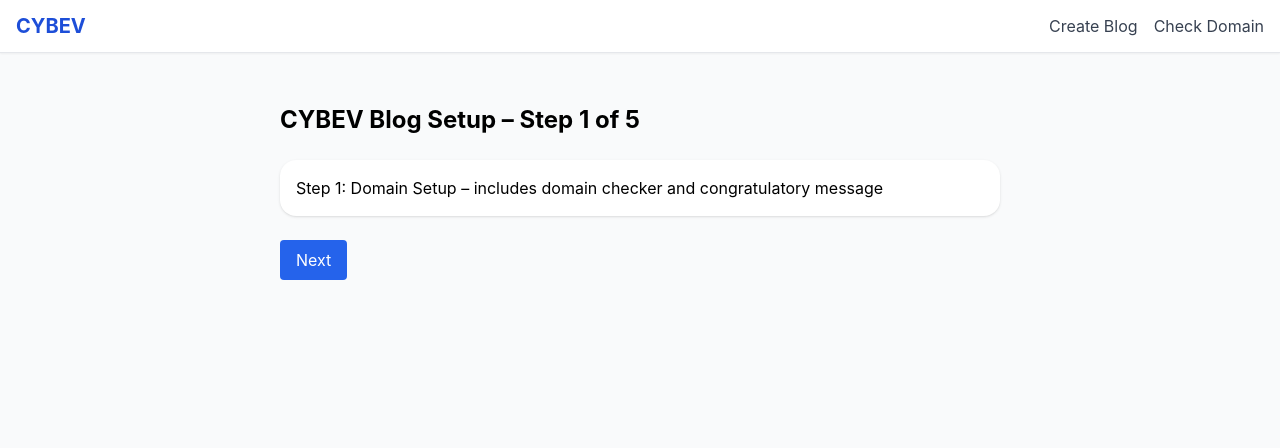
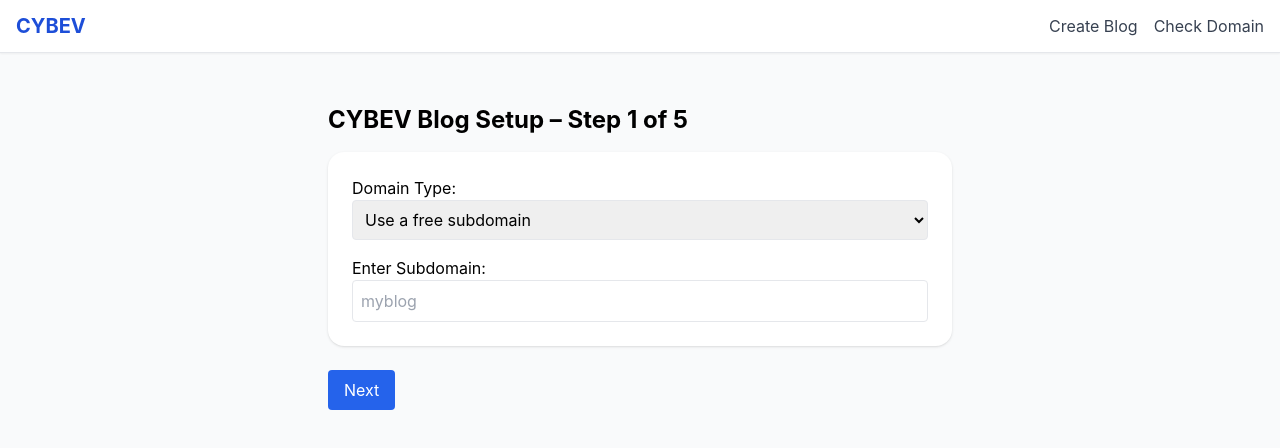
Before and after one commit to cybev1/cybev-frontend, a Next.js app: page /blog/setup in a window 1280 px wide. Shown: the top 448 px of the page. Built offline with nearby package versions, Linux system fonts and the light colour scheme.

Commit message:
Add files via upload

```diff
--- a/pages/blog/setup.jsx
+++ b/pages/blog/setup.jsx
@@ -9,37 +9,97 @@ export default function BlogSetup() {
     existingDomain: '',
     newDomain: '',
     domainAvailable: null,
-    title: '',
-    description: '',
-    category: '',
-    niche: '',
-    template: '',
-    logo: null,
-    monetize: false,
-    hostingPlan: null,
   });
+
   const [availabilityMsg, setAvailabilityMsg] = useState('');
   const [typingTimeout, setTypingTimeout] = useState(null);
 
   const goNext = () => setStep(prev => prev + 1);
   const goBack = () => setStep(prev => prev - 1);
+
   const handleChange = (e) => {
     const { name, value } = e.target;
     setForm({ ...form, [name]: value });
+
+    if (name === 'subdomain' || name === 'existingDomain' || name === 'newDomain') {
+      if (typingTimeout) clearTimeout(typingTimeout);
+      setTypingTimeout(setTimeout(() => {
+        setAvailabilityMsg("🎉 Domain is available");
+        setForm((prev) => ({ ...prev, domainAvailable: true }));
+      }, 1000));
+    }
   };
 
-  const steps = [
-    <div key="step1" className="p-4 rounded-2xl shadow bg-white">Step 1: Domain Setup – includes domain checker and congratulatory message</div>,
-    <div key="step2" className="p-4 rounded-2xl shadow bg-white">Step 2: Blog Identity – SEO AI button, category/niche dropdown</div>,
-    <div key="step3" className="p-4 rounded-2xl shadow bg-white">Step 3: Design & Branding – Template previews, logo upload, monetize checkbox</div>,
-    <div key="step4" className="p-4 rounded-2xl shadow bg-white">Step 4: Blog Preview – visual preview cards</div>,
-    <div key="step5" className="p-4 rounded-2xl shadow bg-white">Step 5: Hosting Plan Selection – 3 Web, 3 VPS, Free Hosting, payments</div>
-  ];
+  const renderDomainInput = () => {
+    if (form.domainType === 'subdomain') {
+      return (
+        <>
+          <label className="block mt-4">Enter Subdomain:</label>
+          <input
+            type="text"
+            name="subdomain"
+            placeholder="myblog"
+            value={form.subdomain}
+            onChange={handleChange}
+            className="w-full p-2 border rounded"
+          />
+          {form.domainAvailable && <p className="text-green-600 mt-2">{availabilityMsg}</p>}
+        </>
+      );
+    } else if (form.domainType === 'existing') {
+      return (
+        <>
+          <label className="block mt-4">Enter Your Existing Domain:</label>
+          <input
+            type="text"
+            name="existingDomain"
+            placeholder="example.com"
+            value={form.existingDomain}
+            onChange={handleChange}
+            className="w-full p-2 border rounded"
+          />
+          {form.domainAvailable && <p className="text-green-600 mt-2">{availabilityMsg}</p>}
+        </>
+      );
+    } else if (form.domainType === 'register') {
+      return (
+        <>
+          <label className="block mt-4">Register New Domain:</label>
+          <input
+            type="text"
+            name="newDomain"
+            placeholder="example.com"
+            value={form.newDomain}
+            onChange={handleChange}
+            className="w-full p-2 border rounded"
+          />
+          {form.domainAvailable && <p className="text-green-600 mt-2">{availabilityMsg}</p>}
+        </>
+      );
+    }
+  };
 
   return (
-    <div className="max-w-3xl mx-auto p-6">
-      <h1 className="text-2xl font-bold mb-6">CYBEV Blog Setup – Step {step} of 5</h1>
-      {steps[step - 1]}
+    <div className="max-w-2xl mx-auto p-6">
+      <h1 className="text-2xl font-bold mb-4">CYBEV Blog Setup – Step {step} of 5</h1>
+      {step === 1 && (
+        <div className="bg-white rounded-2xl shadow p-6">
+          <label className="block">Domain Type:</label>
+          <select
+            name="domainType"
+            value={form.domainType}
+            onChange={handleChange}
+            className="w-full p-2 border rounded"
+          >
+            <option value="subdomain">Use a free subdomain</option>
+            <option value="existing">Use an existing domain</option>
+            <option value="register">Register a new domain</option>
+          </select>
+
+          {renderDomainInput()}
+        </div>
+      )}
+
       <div className="flex justify-between mt-6">
         {step > 1 && <button onClick={goBack} className="px-4 py-2 rounded bg-gray-300">Back</button>}
         {step < 5 && <button onClick={goNext} className="px-4 py-2 rounded bg-blue-600 text-white">Next</button>}
```
